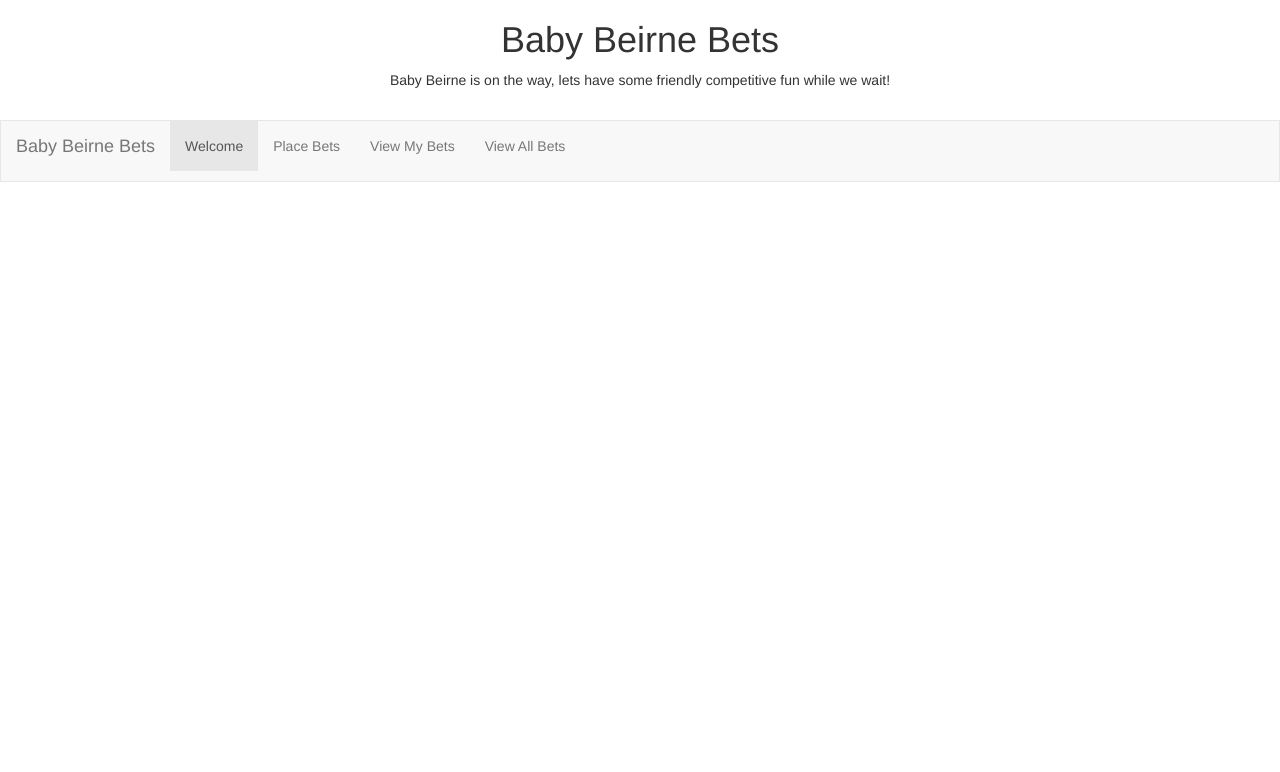
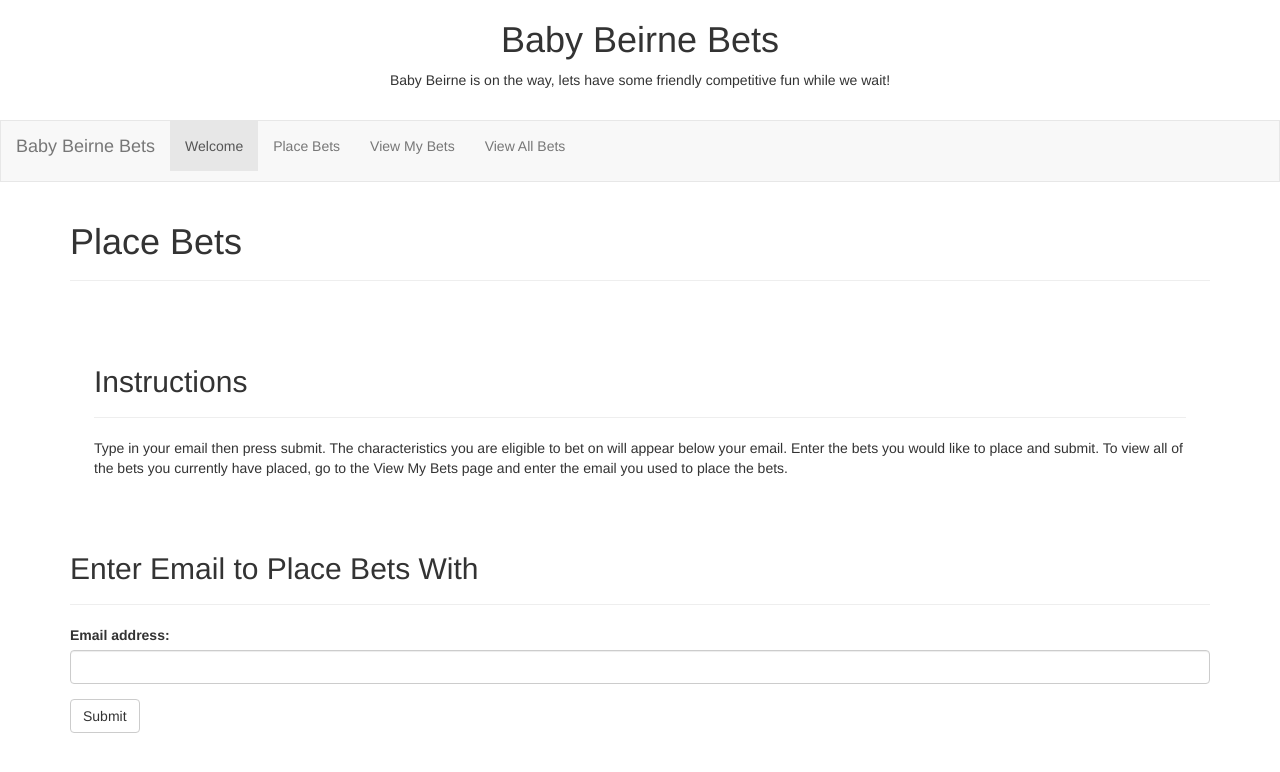
Before and after one commit to mp-jensen/Baby-Beirne-Bets, a Flask app: template templates/placeBets.html in a window 1280 px wide. Shown: the top 772 px of the page. Run offline with Flask 2, Linux system fonts and the light colour scheme; the template is opened without the code that fills it, so the values that code supplies are empty; some libraries are stand-ins or nearby versions.

Commit message:
add /placeBets route and inital email input on page

```diff
--- a/app.py
+++ b/app.py
@@ -9,4 +9,8 @@ def welcome():
     #temporary page to test herokuapp connection
     return render_template('welcome.html')
 
+@app.route('/', methods=["POST","GET"])
+def placeBets():
+    return render_template('placeBets.html')
+
 if __name__ == '__main__': app.run(debug=True)
--- a/templates/placeBets.html
+++ b/templates/placeBets.html
@@ -4,4 +4,32 @@
 
 {% block content %}
 
+<div class="container">
+    <div class="page-header">
+      <h1>Place Bets</h1>
+    </div>
+</div>
+
+<div class="container">
+    <div class="well-lg text-md-center">
+        <div class="page-header">
+            <h2>Instructions</h2>
+        </div>
+        <p>Type in your email then press submit. The characteristics you are eligible to bet on will appear below your email. Enter the bets you would like to place and submit. To view all of the bets you currently have placed, go to the View My Bets page and enter the email you used to place the bets.</p>
+    </div>
+</div>
+
+<div class="container">
+    <div class="page-header">
+        <h2>Enter Email to Place Bets With</h2>
+    </div>
+    <form action="/placeBets">
+        <div class="form-group">
+            <label for="email">Email address:</label>
+            <input type="email" class="form-control" id="email">
+        </div>
+        <button type="submit" class="btn btn-default">Submit</button>
+    </form>
+</div>
+
 {% endblock %}
```
